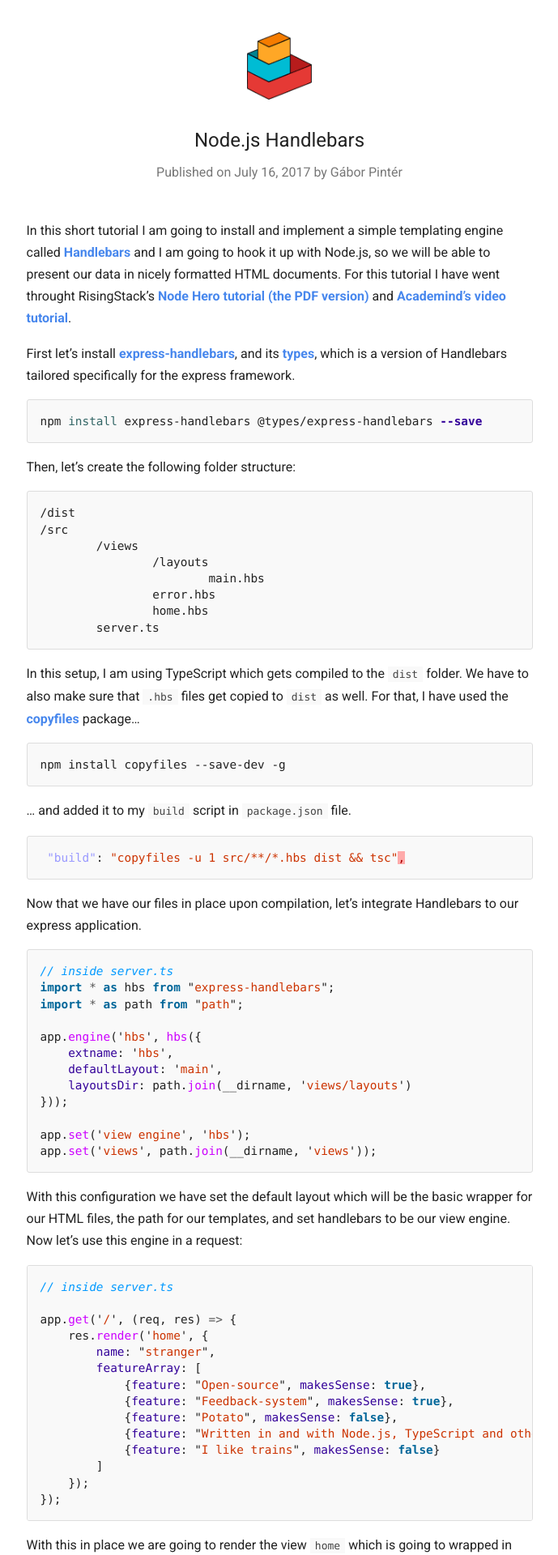
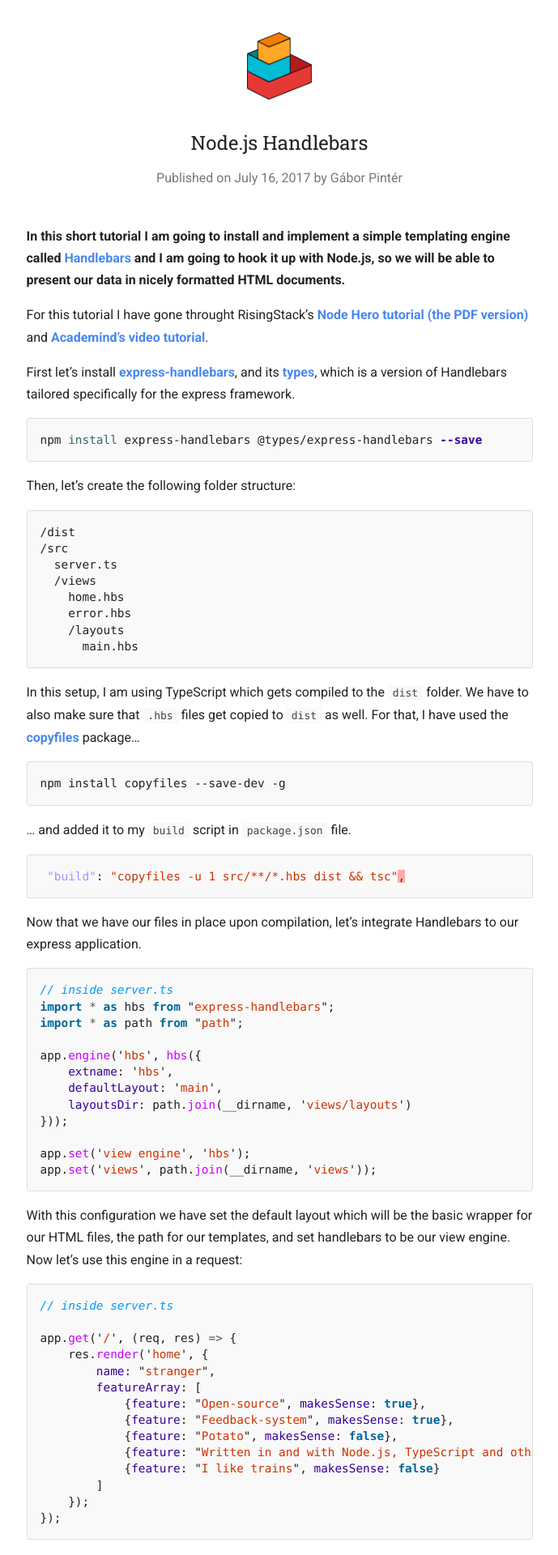
Before and after one commit to claudiuconstantin/forest-time-jekyll, a Jekyll site: the page built from _posts/2017-07-16-nodejs-handlebars.markdown, in a window 1280 px wide. Shown: the top 1920 px of the page at 81% size, without its empty margins (295-984 px from the left). Built offline with Jekyll 4.4.1, drawn with Linux system fonts in a browser that asks for light colours; comment, search, counter and statistics services are not loaded.

Commit message:
GitHub Pages HTTPS and Static Web Hosting on S3 posts added

````diff
--- a/_config.yml
+++ b/_config.yml
@@ -32,7 +32,6 @@
 plugins:
   - jekyll-feed
   - jekyll-sitemap
-  - jemoji
   - tzinfo
 
 
--- a/_posts/2014-08-20-app-review-wunderlist.markdown
+++ b/_posts/2014-08-20-app-review-wunderlist.markdown
@@ -11,7 +11,7 @@
 
 As I mentioned before, there is no better way to manage our goals and progression than drawing it up on a piece of paper, making up a deadline which keeps us motivated, but what about managing your time and every days?
 
-> If your memory sucks, a notebook is worth a few bucks
+> "If your memory sucks, a notebook is worth a few bucks." — My sister
 
 Personally, I haven’t used neither diary nor calendar nor ToDo lists. Considering that
 
--- a/_posts/2017-07-16-nodejs-handlebars.markdown
+++ b/_posts/2017-07-16-nodejs-handlebars.markdown
@@ -4,7 +4,9 @@
 date: 2017-07-16 09:11:29
 ---
 
-In this short tutorial I am going to install and implement a simple templating engine called [Handlebars](http://handlebarsjs.com) and I am going to hook it up with Node.js, so we will be able to present our data in nicely formatted HTML documents. For this tutorial I have went throught RisingStack's [Node Hero tutorial (the PDF version)](https://blog.risingstack.com/node-hero-tutorial-getting-started-with-node-js/) and [Academind's video tutorial](https://www.youtube.com/watch?v=1srD3Mdvf50).
+**In this short tutorial I am going to install and implement a simple templating engine called [Handlebars](http://handlebarsjs.com) and I am going to hook it up with Node.js, so we will be able to present our data in nicely formatted HTML documents.**
+
+For this tutorial I have gone throught RisingStack's [Node Hero tutorial (the PDF version)](https://blog.risingstack.com/node-hero-tutorial-getting-started-with-node-js/) and [Academind's video tutorial](https://www.youtube.com/watch?v=1srD3Mdvf50).
 
 First let's install [express-handlebars](https://github.com/ericf/express-handlebars), and its [types](https://www.npmjs.com/package/@types/express-handlebars), which is a version of Handlebars tailored specifically for the express framework.
 
@@ -17,12 +19,12 @@
 ```
 /dist
 /src
-	/views
-		/layouts
-			main.hbs
-		error.hbs
-		home.hbs
-	server.ts
+  server.ts
+  /views
+    home.hbs
+    error.hbs
+    /layouts
+      main.hbs
 ```
 
 In this setup, I am using TypeScript which gets compiled to the `dist` folder. We have to also make sure that `.hbs` files get copied to `dist` as well. For that, I have used the [copyfiles](https://www.npmjs.com/package/copyfiles) package...
--- a/_sass/main.scss
+++ b/_sass/main.scss
@@ -6,9 +6,9 @@
 $gray: #777;
 $base-margin: 1rem;
 
-// @import url('https://fonts.googleapis.com/css?family=Open+Sans:400,400i,600,700,700i');
+@import url('https://fonts.googleapis.com/css?family=Roboto:400,700');
+@import url('https://fonts.googleapis.com/css?family=Roboto+Slab:400,700');
 
-@import url('https://fonts.googleapis.com/css?family=Roboto:400,700');
 
 @import 'objects.text';
 @import 'objects.image';
@@ -35,6 +35,8 @@
 
 h1 {
   font-weight: 400;
+  font-family: 'Roboto Slab', Roboto, sans-serif;
+  line-height: 1.7rem;
 }
 
 h2,
@@ -42,7 +44,9 @@
 h4,
 h5 {
   margin: 45px 0 25px;
+  font-family: 'Roboto Slab', Roboto, sans-serif;
   font-weight: 400;
+  line-height: 1.7rem;
 }
 img {
   max-width: 100%;
@@ -71,51 +75,34 @@
   padding: 0 5px;
 }
 blockquote {
+  // border: 1px solid #81D4FA;
   border-left: 5px solid #81D4FA;
+  // border-radius: 4px;
   margin: 40px 0;
   padding: 5px 30px;
-  background: #E1F5FE;
+  // background: #E1F5FE;
   font-style: italic;
 }
 .logo {
   position: relative;
   margin: 0 auto 35px;
   text-align: center;
-  // animation-duration: 0.7s;
-  // animation-fill-mode: both;
-  // animation-name: bounce;
-  // -webkit-animation-duration: 0.7s;
-  // -webkit-animation-fill-mode: both;
-  // -webkit-animation-name: bounce;
   a {
-    // background: #ddd url("gravatar_wrapper.png");
     color: #000;
     text-decoration: none;
     font-weight: 700;
     height: 90px;
     width: 90px;
     font-size: 1.5em;
-    // border-radius: 100%;
     display: inline-block;
     text-align: center;
     line-height: 100px;
     border: 5px solid #fff;
     box-sizing: border-box;
-    // &:hover,
-    // &:focus {
-    //   background: $primary-color;
-    // }
     &:hover + .logo-prompt,
     &:focus + .logo-prompt {
       display: inline-block !important;
     }
-    // .gravatar {
-    //   margin-top: 5px;
-    //   -webkit-border-radius: 50%;
-    //   -moz-border-radius: 50%;
-    //   width: 80px;
-    //   border-radius: 50%;
-    // }
     @media (max-width : 480px) {&:hover + .logo-prompt,
       &:focus + .logo-prompt {
         display: none !important;
````
Also changed, not shown: _posts/2018-07-23-github-pages-with-a-custom-domain-over-https.md (added, +73 -0 lines), _posts/2018-07-26-hosting-static-websites-on-aws.md (added, +77 -0 lines), about.md (+1 -1 lines).
